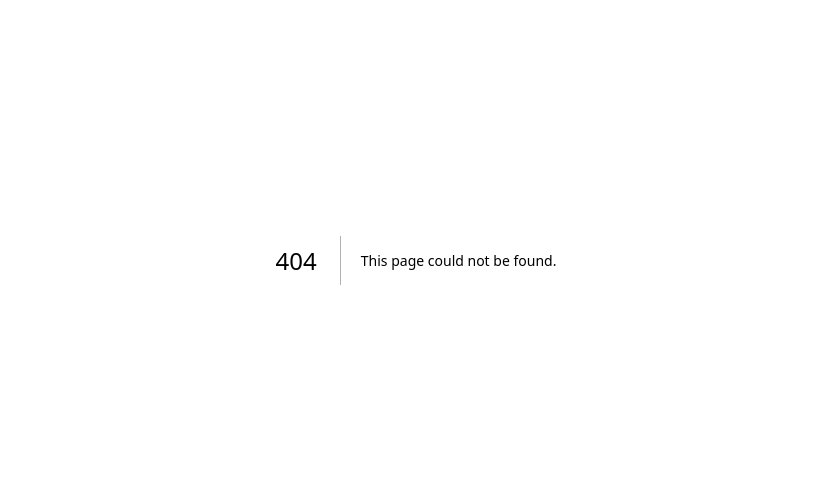
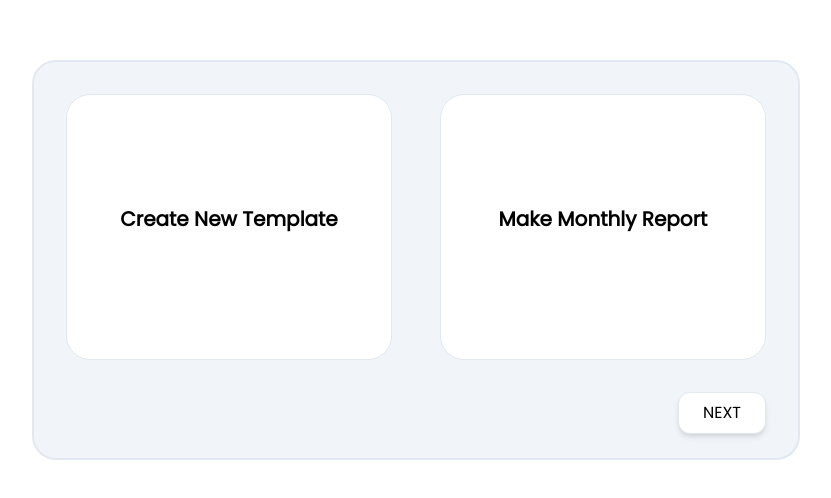
Before and after one commit to MOHIT-IITP/clubmates, a Next.js app: page /Select in a window 1280 px wide. Before the commit this address had no page. Shown: the part 140-638 px from the top of the page, without its empty margins (224-1055 px from the left). Built offline with nearby package versions, Linux system fonts and the light colour scheme.

Commit message:
Add: Select Section

```diff
--- a/app/Home/page.tsx
+++ /dev/null
@@ -1,9 +0,0 @@
-import React from 'react'
-
-const page = () => {
-  return (
-    <div>Welcome to Home page</div>
-  )
-}
-
-export default page
--- /dev/null
+++ b/app/Select/page.tsx
@@ -0,0 +1,37 @@
+import Link from "next/link";
+import React from "react";
+
+const page = () => {
+  return (
+    <div className="bg-white flex justify-center items-center w-[100vw] h-[100vh]">
+      <div className="w-[60vw] h-[50vh] relative rounded-3xl border-2 border-slate-200 bg-slate-100">
+        <div className="w-full h-full relative flex flex-col">
+          <div className="flex flex-1 gap-8 px-8 py-8">
+            <div className="flex-1 flex flex-col justify-center items-center bg-white rounded-3xl border border-slate-200 mr-2">
+              {/* Left card content */}
+              <h2 className="text-xl font-bold mb-4 text-black">
+                Create New Template
+              </h2>
+            </div>
+            <div className="flex-1 flex flex-col justify-center items-center bg-white rounded-3xl border border-slate-200 ml-2">
+              {/* Right card content */}
+              <h2 className="text-xl font-bold mb-4 text-black">
+                Make Monthly Report
+              </h2>
+            </div>
+          </div>
+          <div className="flex justify-end px-8 pb-6">
+            <Link
+              href="/template"
+              className="rounded-xl text-black bg-white shadow-md border hover:shadow-sm hover:bg-neutral-100 border-slate-200 px-6 py-2"
+            >
+              NEXT
+            </Link>
+          </div>
+        </div>
+      </div>
+    </div>
+  );
+};
+
+export default page;
--- a/app/page.tsx
+++ b/app/page.tsx
@@ -29,7 +29,7 @@ export default function Home() {
           <div
             className="flex flex-col sm:flex-row gap-4 justify-center">
             <Link
-              href="/dashboard"
+              href="/Select"
               className="px-8 py-4 bg-white shadow-xl  border border-slate-200 text-blue-500 font-semibold rounded-lg hover:bg-neutral-100 transition-colors"
             >
               Start Creating
```
